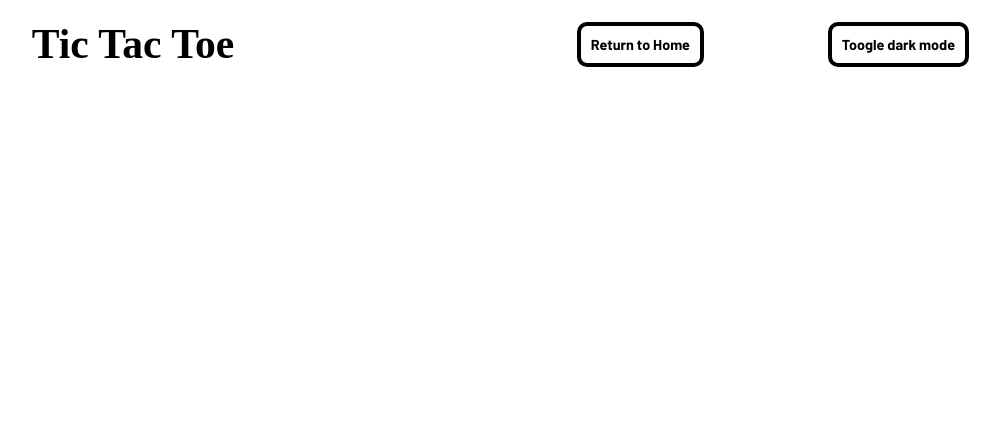
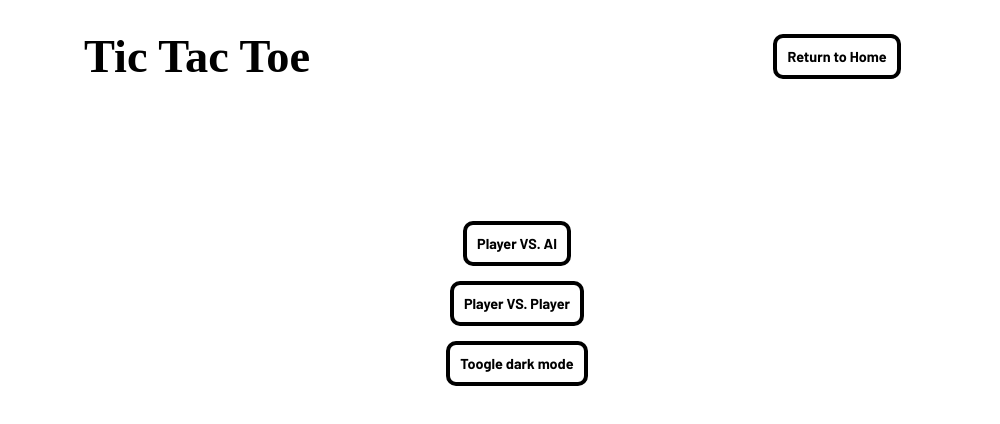
Before and after one commit to Zack1808/tic-tac-toe, a React (Create React App) app: page / in a window 1280 px wide. Shown: the top 424 px of the page, without its empty margins (123-1123 px from the left). Built offline with nearby package versions, Linux system fonts and the light colour scheme; a web font is replaced by a local one.

Commit message:
Created the Menu component

```diff
--- a/src/components/App.js
+++ b/src/components/App.js
@@ -1,8 +1,9 @@
 import React from 'react';
-import { BrowserRouter } from 'react-router-dom'
+import { BrowserRouter, Routes, Route } from 'react-router-dom'
 
 // Importing the costume made components
 import Header from './Header';
+import Menu from './Menu';
 
 // Importing the style file
 import '../css/App.css';
@@ -12,6 +13,9 @@ const App = () => {
     return (
         <BrowserRouter basename={process.env.PUBLIC_URL}>
             <Header />
+            <Routes>
+                <Route path='/' exact element={<Menu />} />
+            </Routes>
         </BrowserRouter>
     )
 };
--- a/src/components/Header.js
+++ b/src/components/Header.js
@@ -11,8 +11,7 @@ const Header = () => {
         <div className='header'>
             <div className="title">Tic Tac Toe</div>
             <div className="buttons">
-                <Link>Return to Home</Link>
-                <button>Toogle dark mode</button>
+                <Link to="/">Return to Home</Link>
             </div>
         </div>
     )
--- /dev/null
+++ b/src/components/Menu.js
@@ -0,0 +1,17 @@
+import React from 'react';
+
+// Importing the style file
+import '../css/Menu.css';
+
+// Creating the Menu component
+const Menu = () => {
+    return (
+        <div className='menu'>
+            <button>Player VS. AI</button>
+            <button>Player VS. Player</button>
+            <button>Toogle dark mode</button>
+        </div>
+    )
+};
+
+export default Menu;
--- a/src/css/Header.css
+++ b/src/css/Header.css
@@ -1,6 +1,6 @@
 .header {
     display: flex;
-    justify-content: space-around;
+    justify-content: center;
     padding: 20px 0;
     width: 100%;
     align-items: center;
@@ -10,15 +10,18 @@
     display: flex;
     font-family: 'Rubik Dirt', cursive;
     justify-content: center;
-    width: 30%;
-    font-size: calc(1em + 2vw);
+    width: 50%;
+    font-size: calc(1.3em + 2vw);
     font-weight: 900;
+    padding: 10px 0;
 }
 
 .buttons {
     display: flex;
-    justify-content: space-evenly;
+    justify-content: center;
     width: 50%;
+    align-items: center;
+    padding: 10px 0;
 }
 
 .buttons a,
--- /dev/null
+++ b/src/css/Menu.css
@@ -0,0 +1,27 @@
+.menu {
+    display: flex;
+    flex-direction: column;
+    justify-content: space-around;
+    align-items: center;
+    margin: 0 auto;
+    padding: 100px 0 40px;
+    min-height: 40vh;
+}
+
+.menu button{
+    text-decoration: none;
+    display: flex;
+    padding: 10px 10px;
+    border-radius: 10px;
+    border: 4px solid #000;
+    color: #000;
+    font-weight: 700;
+    transition: transform .5s;
+    font-size: calc(.5em + .5vw);
+    background: none;
+}
+
+.menu button:hover{
+    transform: scale(1.1);
+    cursor: pointer;
+}
```
